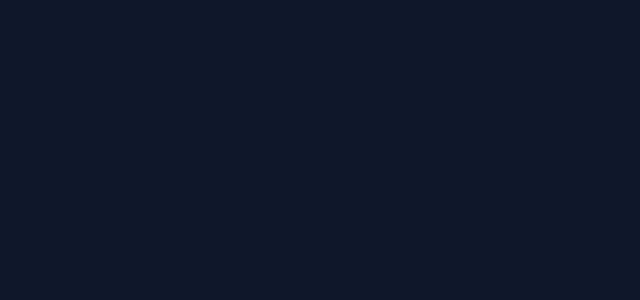
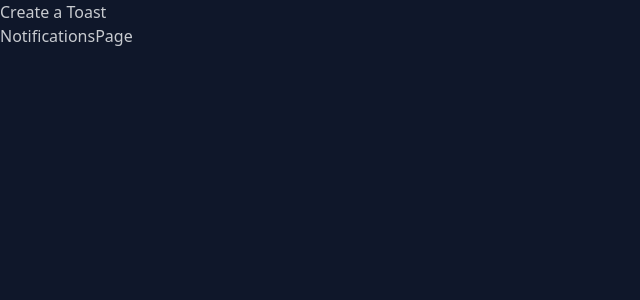
Before and after one commit to arpitklu/VDOStream, a React (Vite) app in the folder frontend/VideoStream/: page /notifications in a window 1280 px wide. Shown: the top 300 px of the page, without its empty margins (0-640 px from the left). Built offline with nearby package versions, Linux system fonts and the light colour scheme.

Commit message:
feat: transtack started.

```diff
--- a/frontend/VideoStream/package.json
+++ b/frontend/VideoStream/package.json
@@ -12,6 +12,7 @@
   "dependencies": {
     "react": "^19.1.0",
     "react-dom": "^19.1.0",
+    "react-hot-toast": "^2.5.2",
     "react-router": "^7.7.1"
   },
   "devDependencies": {
--- a/frontend/VideoStream/src/App.jsx
+++ b/frontend/VideoStream/src/App.jsx
@@ -7,13 +7,14 @@ import LoginPage from "./pages/LoginPage.jsx"
 import NotificationsPage from "./pages/NotificationsPage.jsx"
 import OnboardingPage from "./pages/OnboardingPage.jsx"
 
+import toast, { Toaster } from "react-hot-toast"
+
 
 const App = () => {
   return (
     <div className='h-screen' data-theme="night">
-
+      <button onClick={() => toast.error("Hellow World !!")}>Create a Toast</button>
       <Routes>
-
         <Route path='/' element={<HomePage />}/>
         <Route path='/signup' element={<SignupPage />}/>
         <Route path='/login' element={<LoginPage />}/>
@@ -22,9 +23,8 @@ const App = () => {
         <Route path='/chat' element={<ChatPage />}/>
         <Route path='/home' element={<HomePage />}/>
         <Route path='/onboarding' element={<OnboardingPage />}/>
-
       </Routes>
-
+      <Toaster />
     </div>
   )
 }
--- a/frontend/VideoStream/src/pages/CallPage.jsx
+++ b/frontend/VideoStream/src/pages/CallPage.jsx
@@ -1,7 +1,8 @@
-
-
+import React from "react";
 const CallPage = () => {
-    <div>CallPage</div>
+    return(
+        <h1>CallPage</h1>
+    )
 }
 
-export default CallPage
+export default CallPage;
--- a/frontend/VideoStream/src/pages/ChatPage.jsx
+++ b/frontend/VideoStream/src/pages/ChatPage.jsx
@@ -1,7 +1,7 @@
 
 
 const ChatPage = () => {
-    <div>ChatPage</div>
+    return <div>ChatPage</div>
 }
 
 export default ChatPage
--- a/frontend/VideoStream/src/pages/LoginPage.jsx
+++ b/frontend/VideoStream/src/pages/LoginPage.jsx
@@ -1,7 +1,7 @@
 
 
 const LoginPage = () => {
-    <div>LoginPage</div>
+    return <div>LoginPage</div>
 }
 
 export default LoginPage
--- a/frontend/VideoStream/src/pages/NotificationsPage.jsx
+++ b/frontend/VideoStream/src/pages/NotificationsPage.jsx
@@ -1,6 +1,6 @@
 
 const NotificationsPage = () => {
-    <div>NotificationsPage</div>
+    return <div>NotificationsPage</div>
 }
 
 export default NotificationsPage
--- a/frontend/VideoStream/src/pages/OnboardingPage.jsx
+++ b/frontend/VideoStream/src/pages/OnboardingPage.jsx
@@ -1,6 +1,6 @@
 
 const OnboardingPage = () => {
-    <div>OnboardingPage</div>
+    return <div>OnboardingPage</div>
 }
 
 export default OnboardingPage
--- a/frontend/VideoStream/src/pages/SignupPage.jsx
+++ b/frontend/VideoStream/src/pages/SignupPage.jsx
@@ -1,6 +1,6 @@
 
 const SignupPage = () => {
-    <div>SignupPage</div>
+    return <div>SignupPage</div>
 }
 
 export default SignupPage
```
Also changed, not shown: 1 other file (tests, documents, lock files or other folders).
